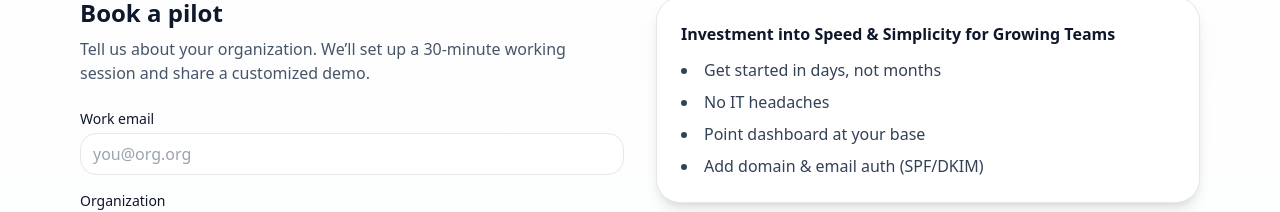
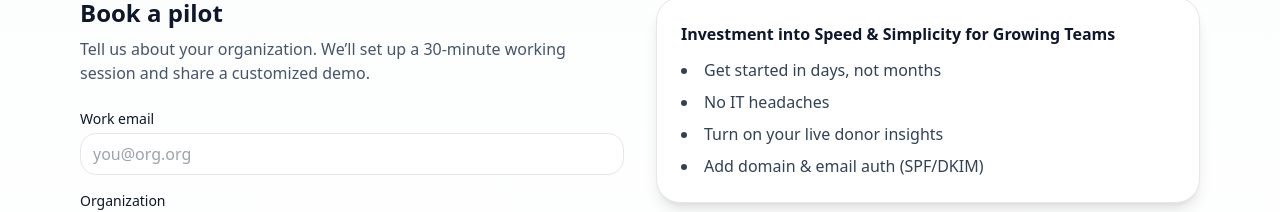
Before and after one commit to jotyallison-max/fundraising-copilot-site, a Next.js app: page / in a window 1280 px wide. Shown: the part 1402-1614 px from the top of the page. Built offline with nearby package versions, Linux system fonts and the light colour scheme.

Commit message:
Update page.tsx

```diff
--- a/app/page.tsx
+++ b/app/page.tsx
@@ -44,7 +44,7 @@ export default function Page(){
      {submitted && (<div className="flex items-center gap-2 text-emerald-600 text-sm"><CheckCircle2 size={16}/> Thanks! We’ll be in touch soon.</div>)}
     </div></div>
    <div className="bg-white rounded-3xl shadow-lg border p-6"><h3 className="font-semibold">Investment into Speed & Simplicity for Growing Teams</h3>
-    <ul className="mt-3 text-slate-700 space-y-2 list-disc list-inside"><li>Get started in days, not months</li><li>No IT headaches</li><li>Point dashboard at your base</li><li>Add domain & email auth (SPF/DKIM)</li></ul></div>
+    <ul className="mt-3 text-slate-700 space-y-2 list-disc list-inside"><li>Get started in days, not months</li><li>No IT headaches</li><li>Turn on your live donor insights</li><li>Add domain & email auth (SPF/DKIM)</li></ul></div>
   </div></section>
   <footer className="border-t"><div className="max-w-6xl mx-auto px-4 py-8 text-sm text-slate-600 flex flex-col md:flex-row items-center justify-between gap-3">
    <span>© {new Date().getFullYear()} Fundraising Co‑Pilot</span>
```
